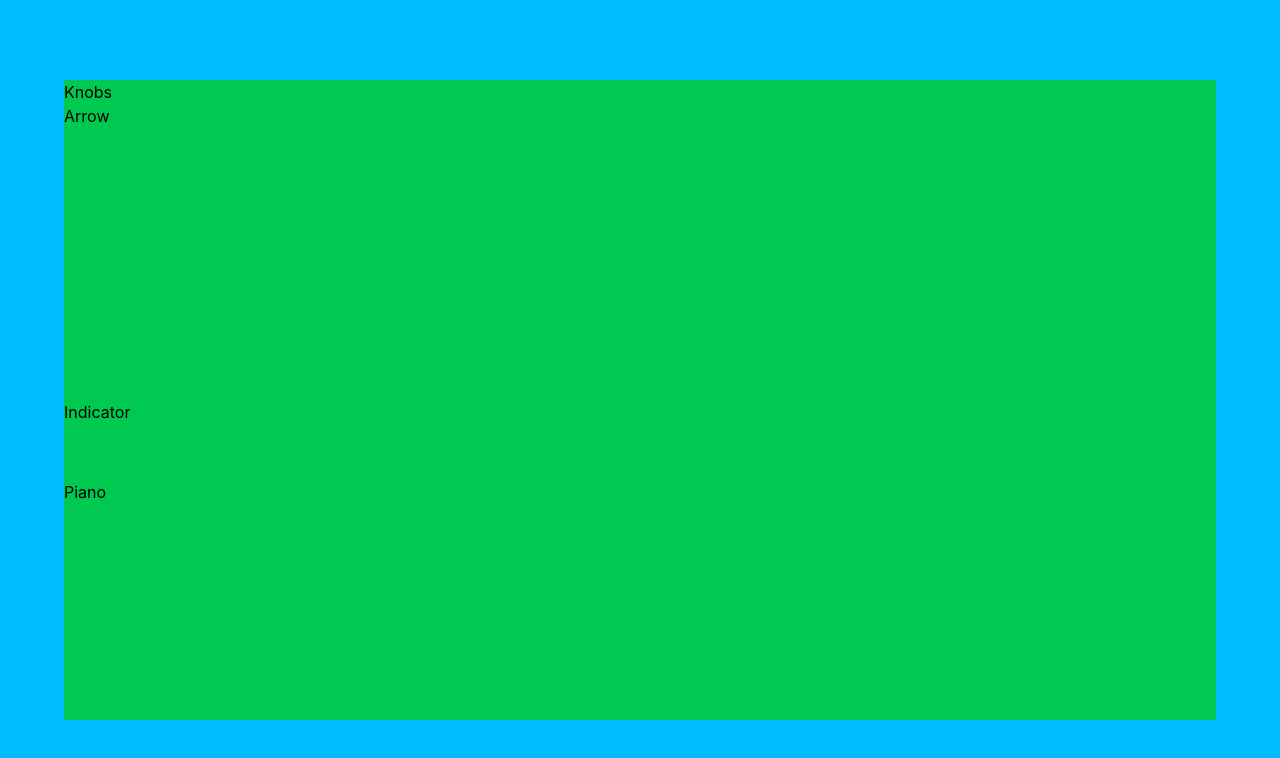
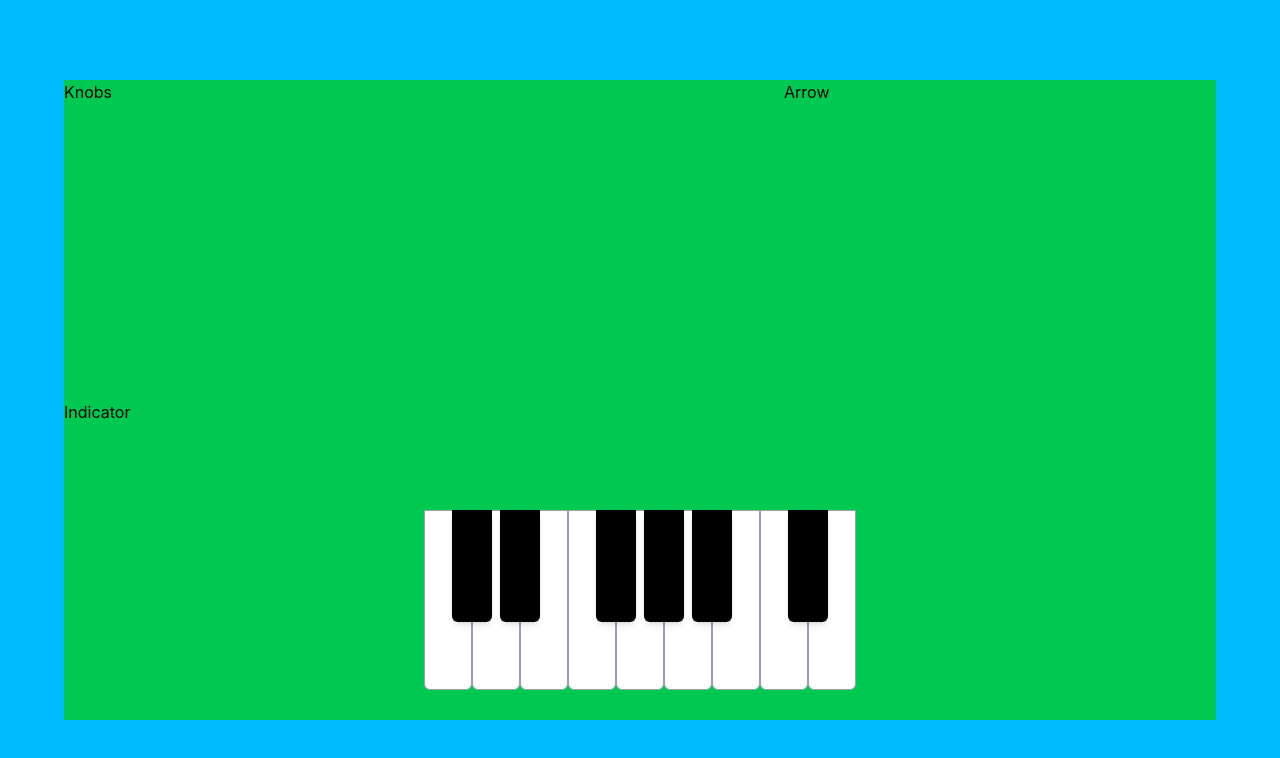
Before and after one commit to boomertanjim/Funky-Synth, a React (Vite) app: page / in a window 1280 px wide. Shown: the top 758 px of the page. Built offline with nearby package versions, Linux system fonts and the light colour scheme.

Commit message:
Coded the piano buttons, took a painstakenly long time as I didn't work with display relative before

```diff
--- a/src/App.jsx
+++ b/src/App.jsx
@@ -7,16 +7,12 @@ const App = () => {
   return (
     <div className="w-screen h-screen bg-sky-400 py-[10vh] px-[5vw]">
       <div className="w-full h-full bg-green-500 grid grid-rows-8">
-        <div className="row-span-4">
+        <div className="row-span-4 grid grid-cols-8">
           <Knobs />
           <Arrow />
         </div>
-        <div className="row-span-1">
-          <Indicator />
-        </div>
-        <div className="row-span-3">
-          <Piano />
-        </div>
+        <Indicator />
+        <Piano />
       </div>
     </div>
   );
--- a/src/components/Arrow.jsx
+++ b/src/components/Arrow.jsx
@@ -1,5 +1,5 @@
 const Arrow = () => {
-  return <div>Arrow</div>;
+  return <div className="col-span-3">Arrow</div>;
 };
 
 export default Arrow;
--- a/src/components/Indicator.jsx
+++ b/src/components/Indicator.jsx
@@ -1,5 +1,5 @@
 const Indicator = () => {
-  return <div>Indicator</div>;
+  return <div className="w-full h-full row-span-1">Indicator</div>;
 };
 
 export default Indicator;
--- a/src/components/Knobs.jsx
+++ b/src/components/Knobs.jsx
@@ -1,5 +1,5 @@
 const Knobs = () => {
-  return <div>Knobs</div>;
+  return <div className="col-span-5">Knobs</div>;
 };
 
 export default Knobs;
--- a/src/components/Piano.jsx
+++ b/src/components/Piano.jsx
@@ -1,5 +1,26 @@
+const whiteKeys = Array.from({ length: 9 }, (_, index) => index + 1);
+const blackKeys = [0, 1, 3, 4, 5, 7];
+
 const Piano = () => {
-  return <div>Piano</div>;
+  return (
+    <div className="w-full h-full row-span-3 flex items-center justify-center overflow-x-auto">
+      <div className="relative flex w-max">
+        {whiteKeys.map((key) => (
+          <button
+            key={key}
+            className="relative w-12 h-45 rounded-b-md border border-gray-400 bg-white active:bg-gray-200"
+          ></button>
+        ))}
+        {blackKeys.map((key) => (
+          <button
+            key={key}
+            style={{ left: `${28 + key * 48}px` }}
+            className="absolute top-0 z-10 w-10 h-28 rounded-b-md bg-black shadow-md active:bg-gray-800"
+          ></button>
+        ))}
+      </div>
+    </div>
+  );
 };
 
 export default Piano;
```
